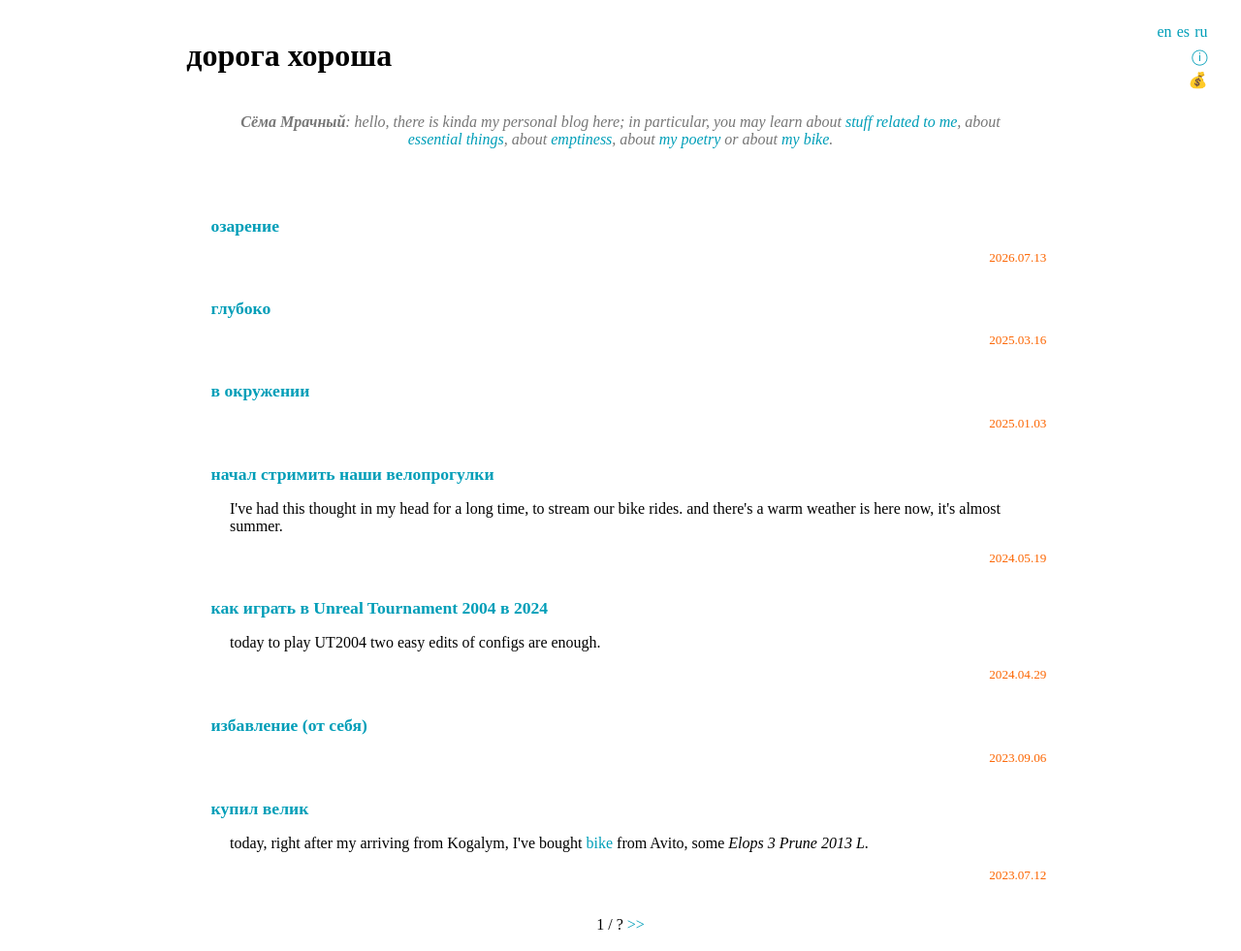
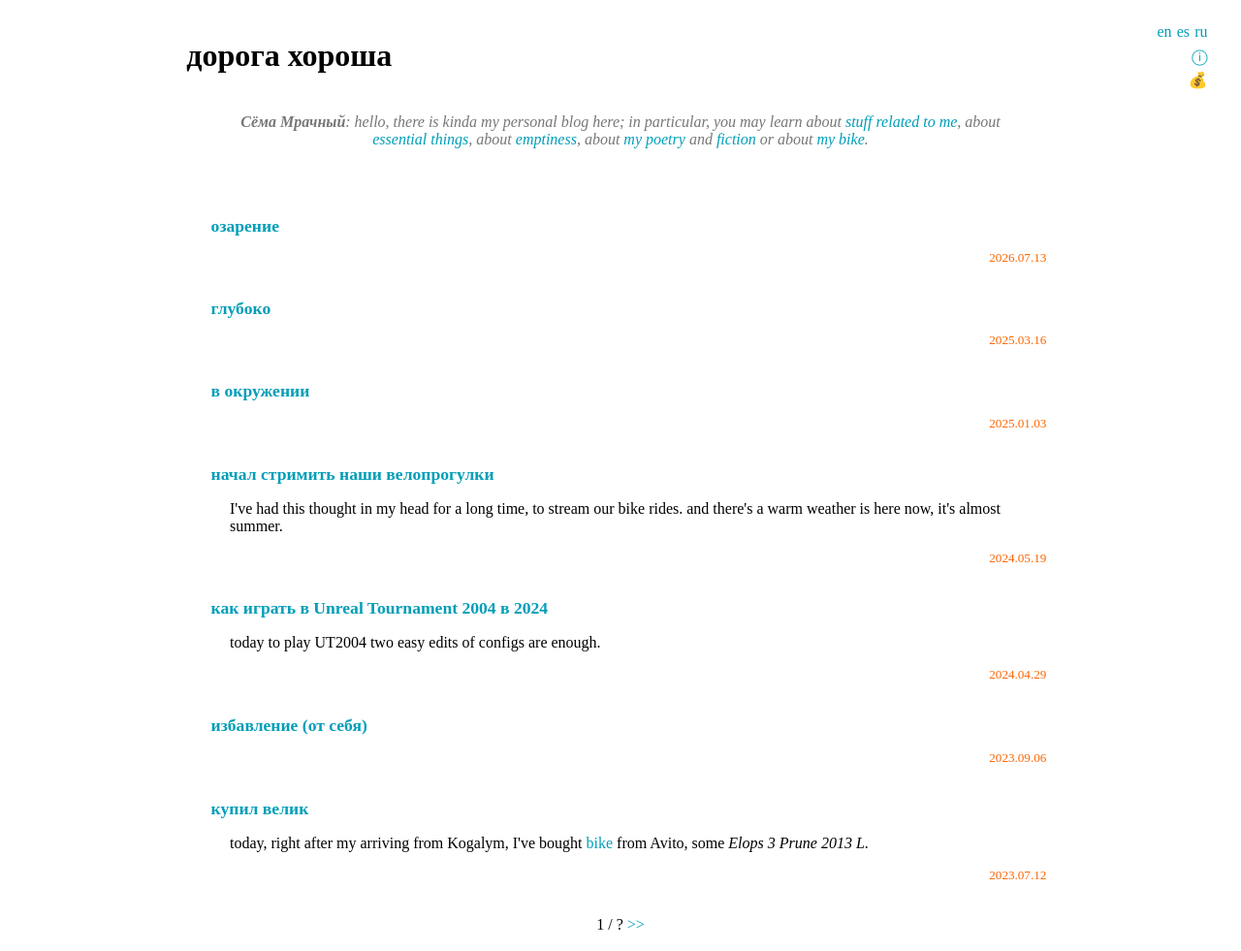
Before and after one commit to slr/slr.github.io, a Jekyll site: the page built from index.html, in a window 1280 px wide. Shown: the whole page at 97% size. Built offline with Jekyll 4.4.1, drawn with Linux system fonts in a browser that asks for light colours.

Commit message:
edit index page

```diff
--- a/index.html
+++ b/index.html
@@ -8,17 +8,17 @@ title: Сёма Мрачный доведёт
 <div lang="ru">
 <p class="qt cntrd"><strong>{{ site.author.name }}</strong>: привет, тут что-то типа моего персонального блога; в частности, ты можешь узнать
 про <a href="/tag/me/">то, что касается меня</a>, про <a href="/tag/foot-fetish/">суть</a>, про <a href="/tag/emptiness/">пустоту</a>,
-про <a href="/poetry/">мои стихи</a> или про <a href="/bike/">мой велик</a>.
+про <a href="/poetry/">мои стихи</a> и <a href="/fiction/">прозу</a> или про <a href="/bike/">мой велик</a>.
 </div>
 <div lang="en">
 <p class="qt cntrd"><strong>{{ site.author.name }}</strong>: hello, there is kinda my personal blog here; in particular, you may learn
 about <a href="/tag/me/">stuff related to me</a>, about <a href="/tag/foot-fetish/">essential things</a>, about <a href="/tag/emptiness/">emptiness</a>,
-about <a href="/poetry/">my poetry</a> or about <a href="/bike/">my bike</a>.
+about <a href="/poetry/">my poetry</a> and <a href="/fiction/">fiction</a> or about <a href="/bike/">my bike</a>.
 </div>
 <div lang="es">
 <p class="qt cntrd"><strong>{{ site.author.name }}</strong>: hola, este es mi blog personal; en particular, aquí podrás aprender
 sobre <a href="/tag/me/">cosas relacionadas conmigo</a>, sobre <a href="/tag/foot-fetish/">temas esenciales</a>, sobre <a href="/tag/emptiness/">el vacío</a>,
-sobre <a href="/poetry/">mi poesía</a> o sobre <a href="/bike/">mi bicicleta</a>.
+sobre <a href="/poetry/">mi poesía</a> e <a href="/fiction/">ficción</a> o sobre <a href="/bike/">mi bicicleta</a>.
 </div>
 <ul class="pl">
 {%- for post in site.posts -%}
```
